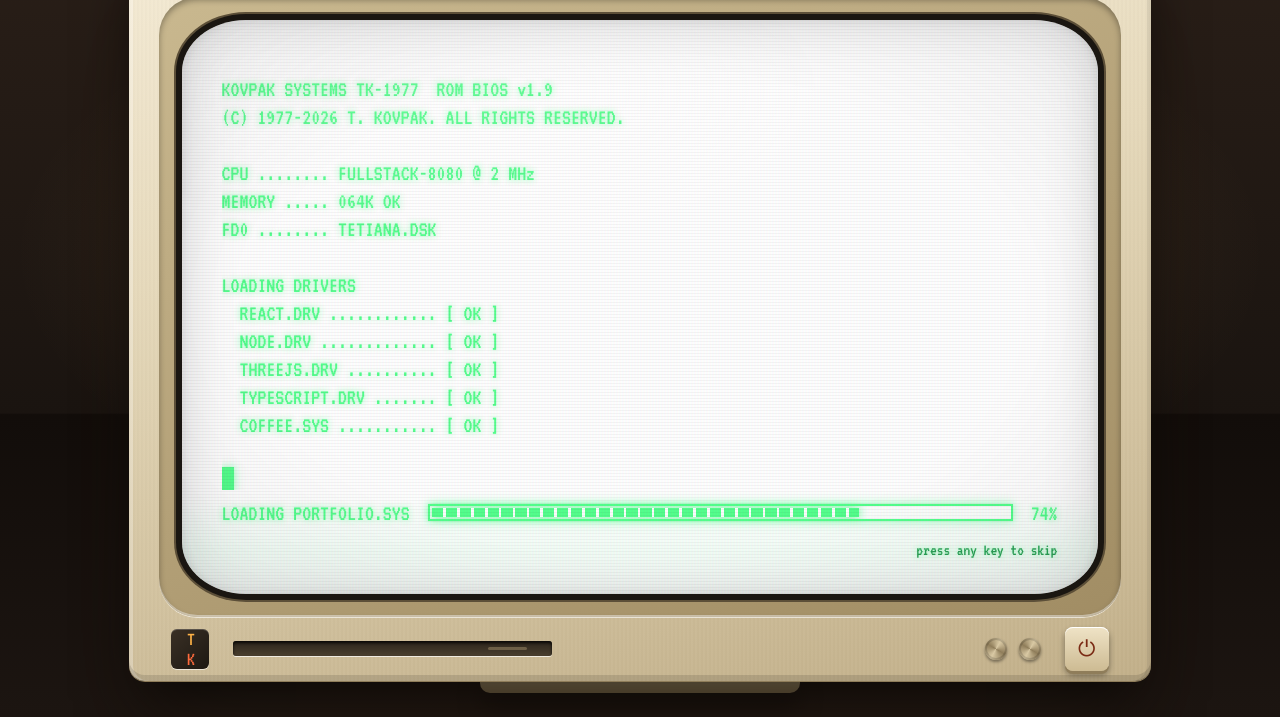
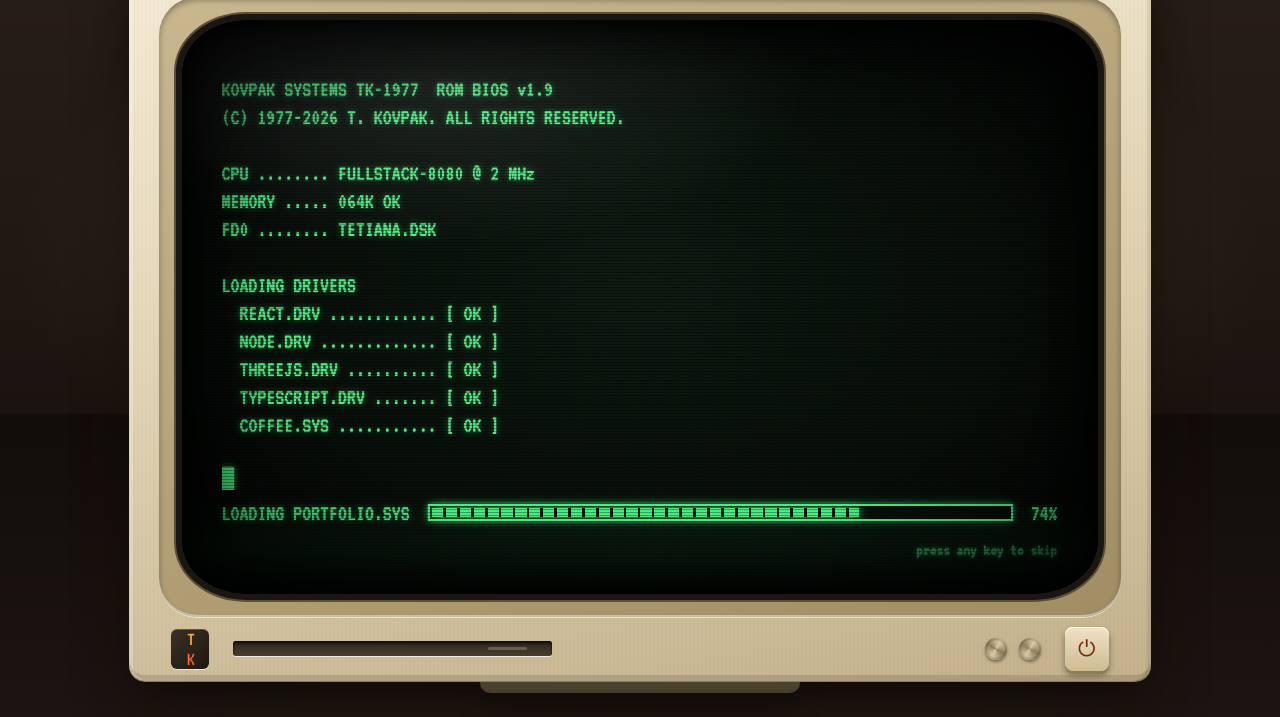
Before and after one commit to tetiana01kovpak/retro-portfolio, a website built with Vite: page index.html in a window 1280 px wide. Shown: the part 83-800 px from the top of the page. Built offline with nearby package versions, Linux system fonts and the light colour scheme.

Commit message:
Revert "Make the CRT screen background white"
This reverts commit 19e98cdc737b64419bf7e000524149e53b340ac9.

```diff
--- a/src/style.css
+++ b/src/style.css
@@ -167,11 +167,11 @@ body {
   height: 100%;
   border-radius: 7% / 9%;
   overflow: hidden;
-  background: #fff;
+  background: radial-gradient(ellipse at 50% 45%, #0d1a10 0%, #060b07 70%, #020402 100%);
   box-shadow:
     0 0 0 clamp(3px, 0.5vw, 6px) #1a1611,
     0 0 0 clamp(4px, 0.65vw, 8px) #5c4f38,
-    inset 0 0 40px rgba(0, 0, 0, 0.08);
+    inset 0 0 40px rgba(0, 0, 0, 0.9);
 }
 
 .glass {
@@ -181,8 +181,8 @@ body {
   border-radius: inherit;
   background:
     radial-gradient(ellipse 60% 40% at 28% 12%, rgba(255, 255, 255, 0.09), transparent 70%),
-    radial-gradient(ellipse at 50% 50%, transparent 58%, rgba(0, 0, 0, 0.05) 100%);
-  box-shadow: inset 0 0 70px 14px rgba(0, 0, 0, 0.06), inset 0 0 12px rgba(0, 0, 0, 0.1);
+    radial-gradient(ellipse at 50% 50%, transparent 58%, rgba(0, 0, 0, 0.55) 100%);
+  box-shadow: inset 0 0 70px 14px rgba(0, 0, 0, 0.75), inset 0 0 12px rgba(0, 0, 0, 0.8);
 }
 
 .case-bottom {
@@ -302,7 +302,7 @@ body {
 
 .crt::before {
   background:
-    repeating-linear-gradient(180deg, rgba(0, 0, 0, 0.04) 0 1px, transparent 1px 3px),
+    repeating-linear-gradient(180deg, rgba(0, 0, 0, 0.32) 0 1px, transparent 1px 3px),
     repeating-linear-gradient(90deg, rgba(255, 0, 60, 0.025) 0 1px, rgba(0, 255, 90, 0.02) 1px 2px, rgba(0, 80, 255, 0.025) 2px 3px);
 }
 
@@ -702,7 +702,7 @@ kbd {
   left: 0.6em;
   margin: 0 !important;
   padding: 0 0.3em;
-  background: #fff;
+  background: #07110a;
   color: var(--amber);
   text-shadow: 0 0 8px rgba(255, 179, 71, 0.6);
 }
@@ -981,7 +981,6 @@ kbd {
   min-height: 0;
   width: 100%;
   object-fit: contain;
-  background: #fff;
 }
 .game-keys {
   font-size: 0.72em;
```
